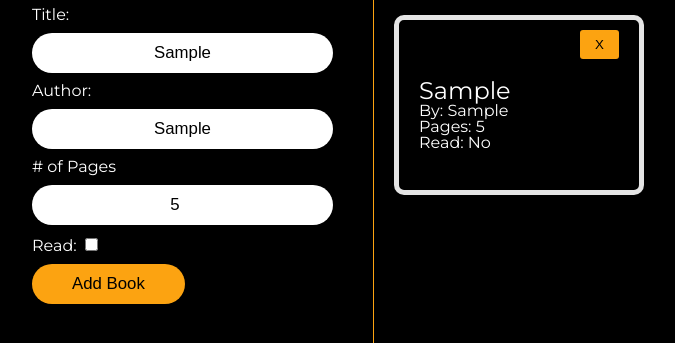
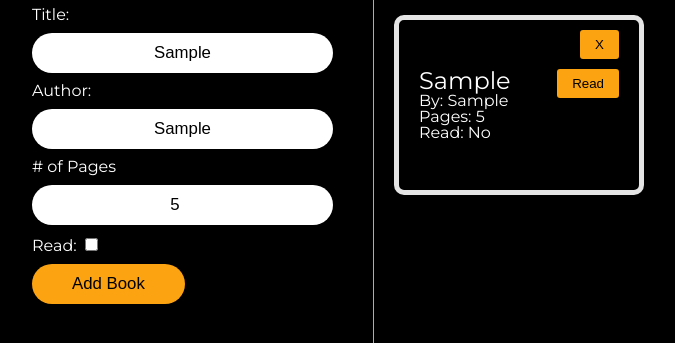
Before and after one commit to AntGNgo/odin-library-project, a plain HTML site: page index.html in a window 1280 px wide. Both pictures are taken after typing "Sample", "Sample", "5" into the empty fields and a click on the button "Add Book". Shown: the part 159-502 px from the top of the page, without its empty margins (18-693 px from the left). Drawn offline with Linux system fonts and the light colour scheme.

Commit message:
add read button

```diff
--- a/script.js
+++ b/script.js
@@ -41,7 +41,16 @@ newBookBtn.addEventListener('click', (e) => {
 
 const deleteBook = (bookID) => {
 	const bookIndex = books.findIndex((book) => book.id === bookID);
+	console.log(`Index : ${bookIndex}`);
 	books.splice(bookIndex, 1);
+	updateBooksList(books);
+};
+
+const readBook = (bookID) => {
+	const bookIndex = books.findIndex((book) => book.id === bookID);
+	console.log(`Index : ${bookIndex}`);
+	books[bookIndex].read = !books[bookIndex].read;
+	books[bookIndex].classList.toggle('read');
 	updateBooksList(books);
 };
 
@@ -54,10 +63,17 @@ const updateBooksList = (list) => {
 		const authorDiv = document.createElement('div');
 		const pagesDiv = document.createElement('div');
 		const readDiv = document.createElement('div');
+		const buttons = document.createElement('div');
 		const deleteBtn = document.createElement('button');
+		const readBtn = document.createElement('button');
+
+		buttons.classList.add('buttons');
 
 		deleteBtn.textContent = 'X';
 		deleteBtn.classList.add = 'delete-btn';
+
+		readBtn.textContent = 'Read';
+		readBtn.classList.add = 'read-btn';
 
 		deleteBtn.addEventListener('click', () => {
 			deleteBook(book.id);
@@ -76,16 +92,18 @@ const updateBooksList = (list) => {
 			bookMiddle.appendChild(child);
 		});
 
-		bookDiv.appendChild(deleteBtn);
+		buttons.appendChild(deleteBtn);
+		buttons.appendChild(readBtn);
 		bookDiv.appendChild(bookMiddle);
+		bookDiv.appendChild(buttons);
 
 		titleDiv.textContent = book.title;
 		authorDiv.textContent = `By: ${book.author}`;
 		pagesDiv.textContent = `Pages: ${book.pages}`;
 		readDiv.textContent = `Read: ${book.read}`;
 
-		bookDiv.addEventListener('click', () => {
-			bookDiv.classList.toggle('read');
+		readBtn.addEventListener('click', () => {
+			readBook(book.id);
 		});
 
 		booksList.appendChild(bookDiv);
--- a/style.css
+++ b/style.css
@@ -88,12 +88,18 @@ form button:active {
 	border: 5px solid #e5e5e5;
 	border-radius: 10px;
 	display: flex;
-	flex-direction: column;
-	align-items: flex-start;
+	justify-content: space-between;
+	align-items: center;
 	padding: 10px 20px;
 	height: 150px;
 	width: 200px;
-	gap: 20px;
+}
+
+.buttons {
+	align-self: flex-start;
+	display: flex;
+	flex-direction: column;
+	gap: 10px;
 }
 
 .book:hover {
```
